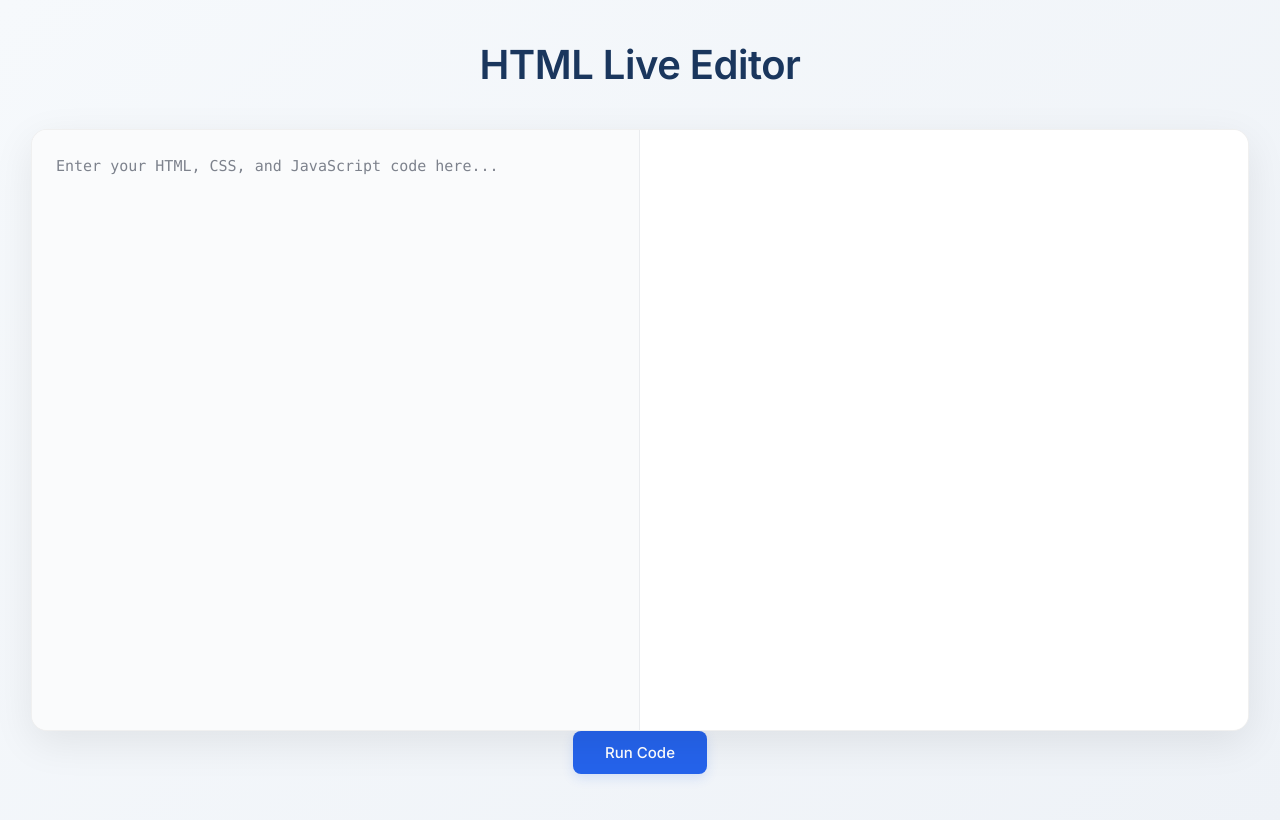
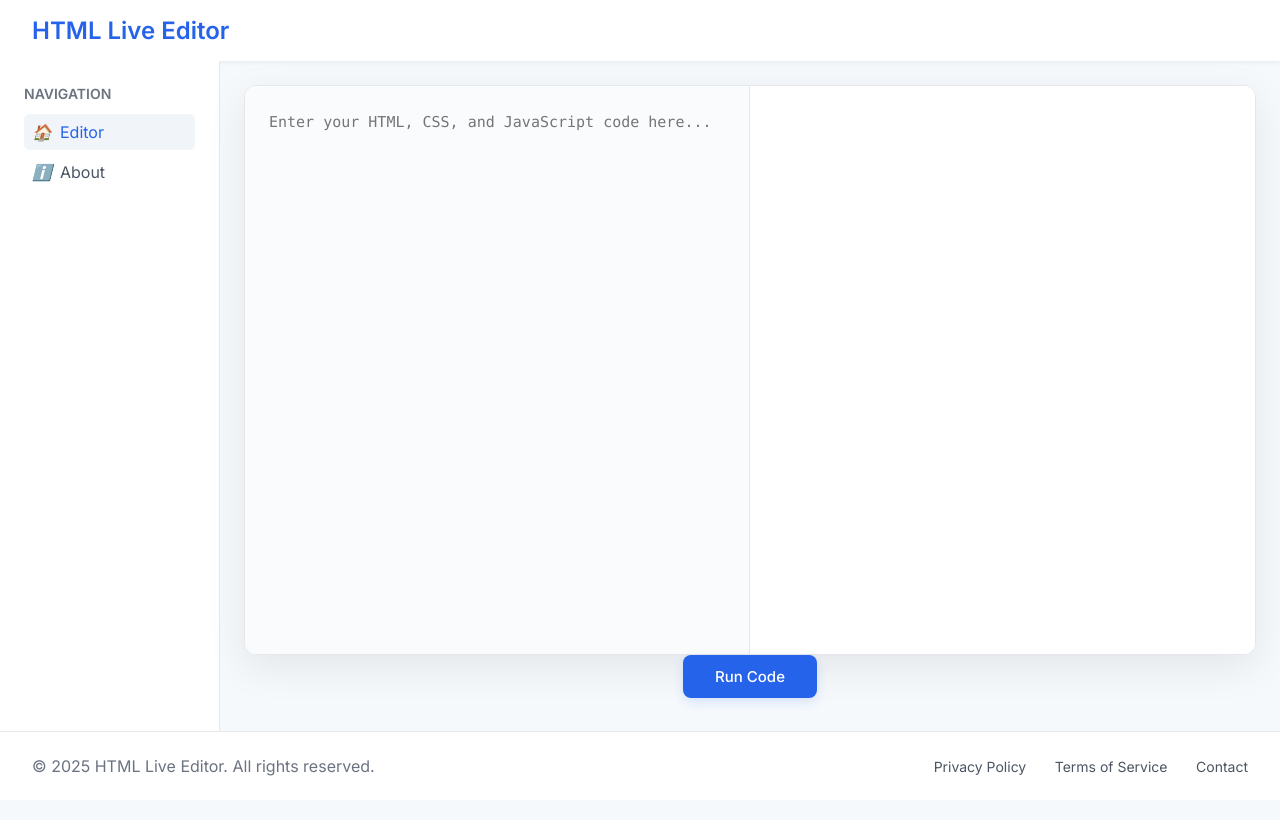
Before and after one commit to harshchill/HTML-compiler, a plain HTML site: page index.html in a window 1280 px wide. Drawn offline with Linux system fonts and the light colour scheme.

Commit message:
Layout formed

```diff
--- a/index.html
+++ b/index.html
@@ -8,12 +8,37 @@
 </head>
 
 <body>
-    <h1 class="heading">HTML Live Editor</h1>
-    <div class="container">
-        <textarea class="cards" id="code" placeholder="Enter your HTML, CSS, and JavaScript code here..."></textarea>
-        <iframe class="cards" id="output"></iframe>
+    <header class="header">
+        <div class="logo">HTML Live Editor</div>
+    </header>
+
+    <div class="main-content">
+        <nav class="sidebar">
+            <div class="nav-section">
+                <h3>Navigation</h3>
+                <a href="index.html" class="active"><i class="icon">🏠</i>Editor</a>
+                <a href="about.html"><i class="icon">ℹ️</i>About</a>
+            </div>
+
+        </nav>
+
+        <div class="content-area">
+            <div class="container">
+                <textarea class="cards" id="code" placeholder="Enter your HTML, CSS, and JavaScript code here..."></textarea>
+                <iframe class="cards" id="output"></iframe>
+            </div>
+            <button onclick="runCode()">Run Code</button>
+        </div>
     </div>
-    <button onclick="runCode()">Run Code</button>
+
+    <footer class="footer">
+        <p>&copy; 2025 HTML Live Editor. All rights reserved.</p>
+        <div class="footer-links">
+            <a >Privacy Policy</a>
+            <a >Terms of Service</a>
+            <a >Contact</a>
+        </div>
+    </footer>
 
     <script>
         function runCode() {
--- a/style.css
+++ b/style.css
@@ -1,36 +1,110 @@
 @import url('https://fonts.googleapis.com/css2?family=Inter:wght@400;500;600&display=swap');
 
+@import url('https://fonts.googleapis.com/css2?family=Inter:wght@400;500;600&display=swap');
+
+* {
+    margin: 0;
+    padding: 0;
+    box-sizing: border-box;
+}
+
+:root {
+    --primary: #2563eb;
+    --primary-dark: #1d4ed8;
+    --text-primary: #2a2f35;
+    --text-secondary: #4b5563;
+    --text-muted: #6b7280;
+    --bg-main: #f6f9fc;
+    --bg-white: #ffffff;
+    --border-color: #e5e7eb;
+    --shadow-sm: 0 2px 4px rgba(0, 0, 0, 0.05);
+    --shadow-lg: 0 12px 40px rgba(0, 0, 0, 0.08);
+}
+
 body {
-            margin: 0;
-            padding: 20px;
     min-height: 100vh;
-            background: linear-gradient(135deg, #f6f9fc 0%, #eef2f7 100%);
+    background: var(--bg-main);
     display: flex;
     flex-direction: column;
     font-family: 'Inter', 'Segoe UI', 'Roboto', sans-serif;
 }
 
-        .heading {
-            text-align: center;
-            color: #1a365d;
-            font-size: 2.5rem;
+.header {
+    background: var(--bg-white);
+    padding: 1rem 2rem;
+    display: flex;
+    align-items: center;
+    box-shadow: var(--shadow-sm);
+}
+
+.logo {
+    font-size: 1.5rem;
     font-weight: 600;
-            margin: 20px 0;
-            letter-spacing: -0.5px;
+    color: var(--primary);
+}
+
+.main-content {
+    display: flex;
+    flex: 1;
+    min-height: 0;
+}
+
+.sidebar {
+    width: 220px;
+    background: var(--bg-white);
+    padding: 1.5rem;
+    border-right: 1px solid var(--border-color);
+}
+
+.nav-section {
+    margin-bottom: 2rem;
+}
+
+.nav-section h3 {
+    font-size: 0.875rem;
+    text-transform: uppercase;
+    color: var(--text-muted);
+    margin-bottom: 0.75rem;
+}
+
+.sidebar a {
+    display: flex;
+    align-items: center;
+    color: var(--text-secondary);
+    text-decoration: none;
+    padding: 0.5rem;
+    margin: 0.25rem 0;
+    border-radius: 6px;
+    transition: all 0.2s;
+}
+
+.sidebar a:hover,
+.sidebar a.active {
+    background: #f1f5f9;
+    color: var(--primary);
+}
+
+.icon {
+    margin-right: 0.5rem;
+}
+
+.content-area {
+    flex: 1;
+    padding: 1.5rem;
+    display: flex;
+    flex-direction: column;
 }
 
 .container {
-            width: 95vw;
-            max-width: 1400px;
+    width: 100%;
     height: 75vh;
-            margin: 20px auto 0 auto;
+    margin: 0 0 1rem;
     display: flex;
-            box-shadow: 0 12px 40px rgba(0, 0, 0, 0.08);
-            border-radius: 16px;
+    box-shadow: var(--shadow-lg);
+    border-radius: 12px;
     overflow: hidden;
-            background: #ffffff;
-            border: 1px solid rgba(0, 0, 0, 0.06);
-            position: relative;
+    background: var(--bg-white);
+    border: 1px solid var(--border-color);
 }
 
 .cards {
@@ -39,65 +113,21 @@
     border: none;
     font-size: 15px;
     line-height: 1.6;
-            padding: 24px;
-            box-sizing: border-box;
-            background: #ffffff;
-            box-shadow: none;
+    padding: 1.5rem;
+    background: var(--bg-white);
     resize: none;
     outline: none;
     font-family: 'Monaco', 'Consolas', monospace;
 }
 
 #code.cards {
-            border-right: 1px solid #eaecef;
+    border-right: 1px solid var(--border-color);
     background: #fafbfc;
-            color: #2a2f35;
 }
 
-        #output.cards {
-            background: #ffffff;
-        }
-
-        button {
-            padding: 12px 32px;
-            margin: 0 auto;
-            font-size: 15px;
-            font-weight: 500;
-            cursor: pointer;
-            background: #2563eb;
-            color: #ffffff;
-            border: none;
-            border-radius: 8px;
-            box-shadow: 0 4px 12px rgba(37, 99, 235, 0.15);
-            transition: all 0.2s ease-in-out;
-            display: block;
-            font-family: 'Inter', sans-serif;
-        }
-
-        button:hover {
-            background: #1d4ed8;
-            transform: translateY(-1px);
-            box-shadow: 0 6px 16px rgba(37, 99, 235, 0.25);
-        }
-
-        button:active {
-            transform: translateY(1px);
-        }
-
-        textarea.cards::placeholder {
-            color: #5e6471;
-            font-style: normal;
-            opacity: 0.8;
-        }
-
-        /* Custom bambooo */
 .cards::-webkit-scrollbar {
     width: 8px;
     height: 8px;
-        }
-
-        .cards::-webkit-scrollbar-track {
-            background: transparent;
 }
 
 .cards::-webkit-scrollbar-thumb {
@@ -108,3 +138,61 @@
 .cards::-webkit-scrollbar-thumb:hover {
     background: #9ca3af;
 }
+
+button {
+    padding: 0.75rem 2rem;
+    font-size: 15px;
+    font-weight: 500;
+    background: var(--primary);
+    color: var(--bg-white);
+    border: none;
+    border-radius: 8px;
+    box-shadow: 0 4px 12px rgba(37, 99, 235, 0.15);
+    transition: all 0.2s;
+    cursor: pointer;
+    font-family: inherit;
+    margin: 0 auto;
+    display: block;
+}
+
+button:hover {
+    background: var(--primary-dark);
+    transform: translateY(-1px);
+}
+
+button:active {
+    transform: translateY(1px);
+}
+
+.footer {
+    background: var(--bg-white);
+    padding: 1.5rem 2rem;
+    display: flex;
+    justify-content: space-between;
+    align-items: center;
+    border-top: 1px solid var(--border-color);
+}
+
+.footer p {
+    color: var(--text-muted);
+}
+
+.footer-links a {
+    color: var(--text-secondary);
+    text-decoration: none;
+    margin-left: 1.5rem;
+    font-size: 0.875rem;
+    transition: color 0.2s;
+}
+
+        .footer-links a:hover {
+            color: #2563eb;
+        }
+
+        /* Container Adjustments */
+        .container {
+            width: 100%;
+            height: calc(100vh - 230px);
+            margin: 0;
+            border-radius: 12px;
+        }
```
Also changed, not shown: about.html (added, +128 -0 lines). Lines whose indentation alone changed are shown as unchanged.
